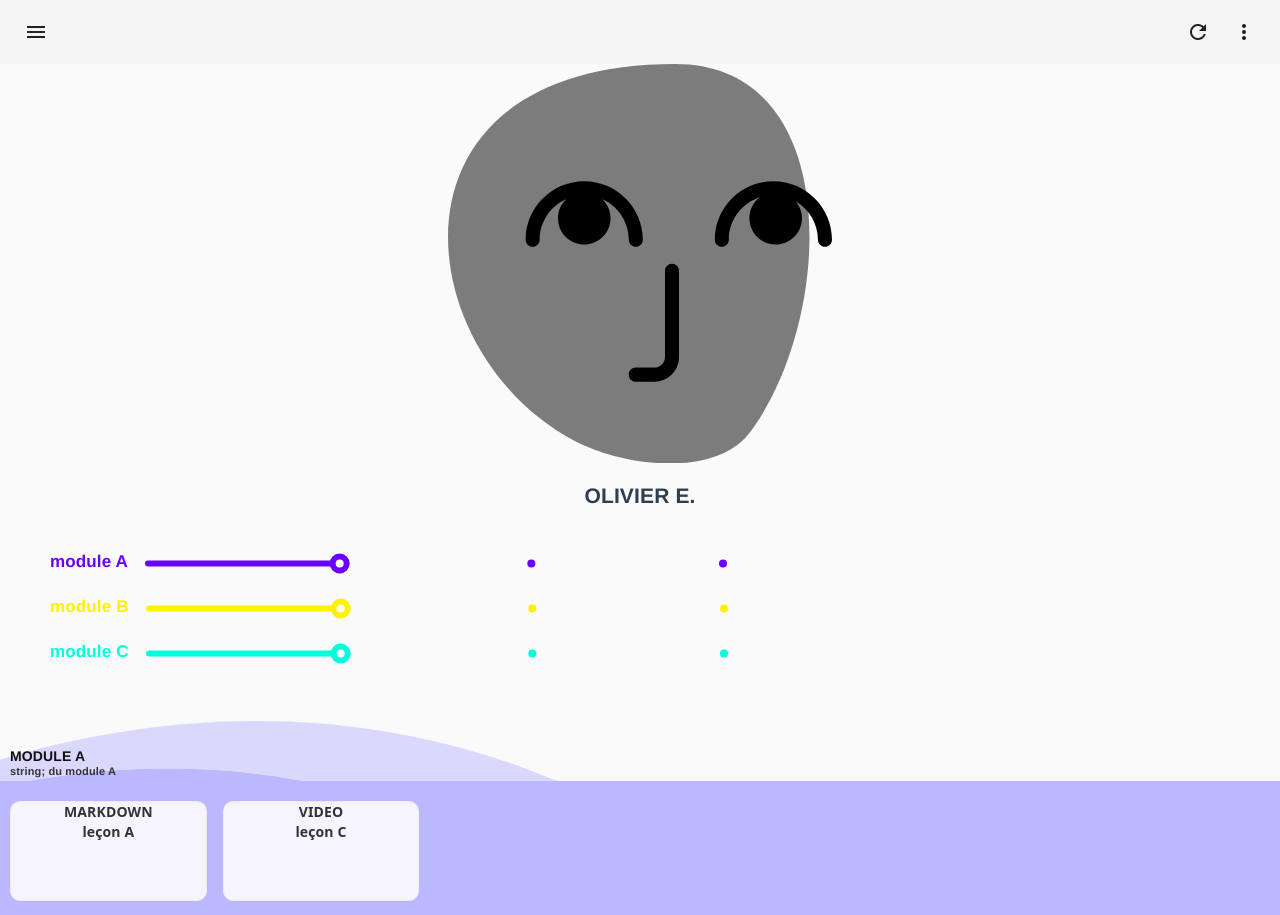
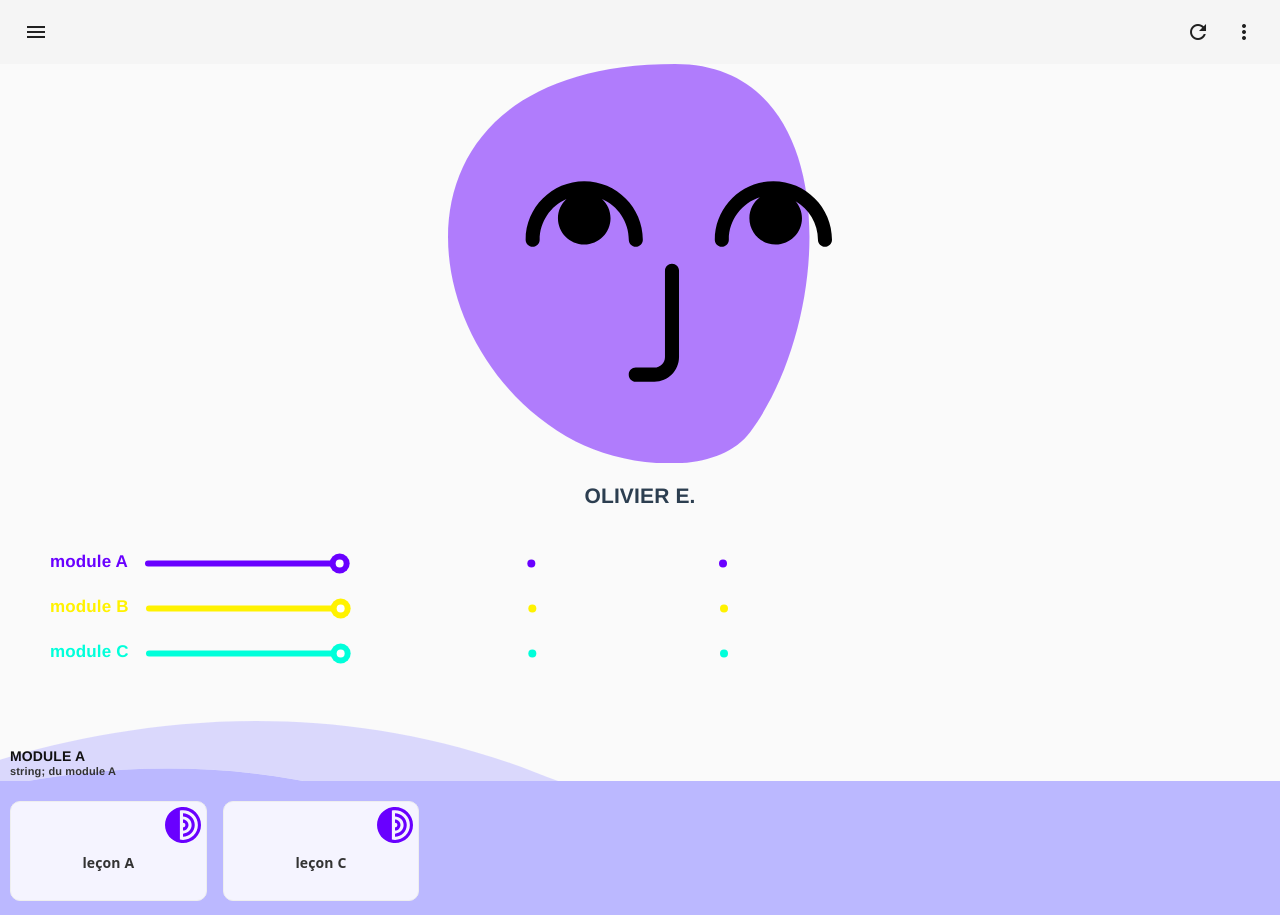
Before and after one commit to evaletolab/MILID, a Vue app in the folder milid-frontend/: page /home in a window 1280 px wide. Shown: the top 915 px of the page. Built offline with nearby package versions, Linux system fonts and the light colour scheme.

Commit message:
chg: initial display of svg icons

```diff
--- a/milid-frontend/src/components/MILIDIcons.vue
+++ b/milid-frontend/src/components/MILIDIcons.vue
@@ -2,11 +2,11 @@
   <!--- TOP -->
   <svg v-if="name === 'back_top'" :viewBox="viewBox" preserveAspectRatio="none" >
     <g>
-      <path d="M79.44,43.5c0,9.6-3.74,18.63-10.53,25.41C62.13,75.7,53.1,79.44,43.5,79.44S24.87,75.7,18.09,68.91
+      <path :style="{ fill: colorPrimary }" d="M79.44,43.5c0,9.6-3.74,18.63-10.53,25.41C62.13,75.7,53.1,79.44,43.5,79.44S24.87,75.7,18.09,68.91
         C11.3,62.13,7.56,53.1,7.56,43.5s3.74-18.63,10.53-25.41C24.87,11.3,33.9,7.56,43.5,7.56s18.63,3.74,25.41,10.53
         C75.7,24.87,79.44,33.9,79.44,43.5 M87,43.5C87,19.48,67.52,0,43.5,0S0,19.48,0,43.5S19.48,87,43.5,87S87,67.52,87,43.5L87,43.5z"
         />
-      <path d="M47.52,63.49V32.79l14.51,13.64c1.62,1.52,4.16,1.44,5.68-0.18c1.52-1.62,1.44-4.16-0.18-5.68l-21.28-20
+      <path :style="{ fill: colorPrimary }" d="M47.52,63.49V32.79l14.51,13.64c1.62,1.52,4.16,1.44,5.68-0.18c1.52-1.62,1.44-4.16-0.18-5.68l-21.28-20
         c-0.03-0.02-0.06-0.04-0.08-0.07c-0.07-0.07-0.15-0.13-0.23-0.19c-0.08-0.06-0.16-0.12-0.24-0.18c-0.07-0.05-0.15-0.09-0.23-0.14
         c-0.09-0.05-0.19-0.1-0.29-0.15c-0.03-0.01-0.05-0.03-0.08-0.04c-0.05-0.02-0.1-0.03-0.16-0.05c-0.1-0.04-0.2-0.08-0.3-0.11
         c-0.09-0.03-0.18-0.05-0.26-0.07c-0.1-0.02-0.2-0.04-0.3-0.06c-0.09-0.01-0.19-0.02-0.28-0.03c-0.1-0.01-0.19-0.01-0.29-0.01
@@ -20,10 +20,10 @@
   <!--- TOP -->
   <svg v-else-if="name === 'back'" :viewBox="viewBox" preserveAspectRatio="none" >
     <g>
-      <path d="M43.5,7.56c9.6,0,18.63,3.74,25.41,10.53C75.7,24.87,79.44,33.9,79.44,43.5S75.7,62.13,68.91,68.91
+      <path :style="{ fill: colorPrimary }" d="M43.5,7.56c9.6,0,18.63,3.74,25.41,10.53C75.7,24.87,79.44,33.9,79.44,43.5S75.7,62.13,68.91,68.91
         C62.13,75.7,53.1,79.44,43.5,79.44S24.87,75.7,18.09,68.91C11.3,62.13,7.56,53.1,7.56,43.5s3.74-18.63,10.53-25.41
         C24.87,11.3,33.9,7.56,43.5,7.56 M43.5,0C19.48,0,0,19.48,0,43.5S19.48,87,43.5,87S87,67.52,87,43.5S67.52,0,43.5,0L43.5,0z"/>
-      <path d="M63.49,39.48H32.79l13.64-14.51c1.52-1.62,1.44-4.16-0.18-5.68c-1.62-1.52-4.16-1.44-5.68,0.18l-20,21.28
+      <path :style="{ fill: colorPrimary }" d="M63.49,39.48H32.79l13.64-14.51c1.52-1.62,1.44-4.16-0.18-5.68c-1.62-1.52-4.16-1.44-5.68,0.18l-20,21.28
         c-0.02,0.03-0.04,0.06-0.07,0.08c-0.07,0.07-0.13,0.15-0.19,0.23c-0.06,0.08-0.12,0.16-0.18,0.24c-0.05,0.07-0.09,0.15-0.14,0.23
         c-0.05,0.09-0.1,0.19-0.15,0.29c-0.01,0.03-0.03,0.05-0.04,0.08c-0.02,0.05-0.03,0.1-0.05,0.16c-0.04,0.1-0.08,0.2-0.11,0.3
         c-0.03,0.09-0.05,0.18-0.07,0.26c-0.02,0.1-0.04,0.2-0.06,0.3c-0.01,0.09-0.02,0.19-0.03,0.28c-0.01,0.1-0.01,0.19-0.01,0.29
@@ -37,25 +37,25 @@
   <!--- COURS -->
   <svg v-else-if="name === 'cours'" :viewBox="viewBox" preserveAspectRatio="none" >
     <g>
-      <path d="M85.75,20.12L70.89,5.25C67.72,2.08,63.56,0.5,59.41,0.5c-4.15,0-8.31,1.58-11.48,4.75L9.61,43.57
+      <path :style="{ fill: colorPrimary }" d="M85.75,20.12L70.89,5.25C67.72,2.08,63.56,0.5,59.41,0.5c-4.15,0-8.31,1.58-11.48,4.75L9.61,43.57
         c-2.37,2.37-3.94,5.4-4.51,8.7L0.66,77.83C-0.51,84.57,4.74,90.5,11.28,90.5c0.62,0,1.25-0.05,1.89-0.16l25.56-4.44
         c3.29-0.57,6.33-2.15,8.7-4.51l38.32-38.32C92.09,36.73,92.09,26.45,85.75,20.12z M80.23,37.55L41.91,75.86
         c-1.23,1.23-2.79,2.04-4.51,2.34l-25.56,4.44c-0.19,0.03-0.37,0.05-0.55,0.05c-0.86,0-1.69-0.4-2.27-1.09
         c-0.41-0.49-0.85-1.3-0.65-2.44l4.44-25.56c0.3-1.72,1.11-3.28,2.34-4.51l38.32-38.32c1.59-1.59,3.7-2.47,5.95-2.47
         c2.25,0,4.36,0.88,5.95,2.47l14.86,14.86C83.51,28.92,83.51,34.26,80.23,37.55z"/>
-      <path d="M73.17,33.96l-8.27,8.27L48.77,26.1l8.27-8.27c1.31-1.31,3.42-1.31,4.73,0l11.4,11.4C74.48,30.53,74.48,32.65,73.17,33.96z
+      <path :style="{ fill: colorPrimary }" d="M73.17,33.96l-8.27,8.27L48.77,26.1l8.27-8.27c1.31-1.31,3.42-1.31,4.73,0l11.4,11.4C74.48,30.53,74.48,32.65,73.17,33.96z
         "/>
-      <path d="M59.58,47.55L37.51,69.62c-0.73,0.73-1.67,1.22-2.69,1.4l-15.61,2.71c-1.14,0.2-2.13-0.79-1.93-1.93l2.71-15.61
+      <path :style="{ fill: colorPrimary }" d="M59.58,47.55L37.51,69.62c-0.73,0.73-1.67,1.22-2.69,1.4l-15.61,2.71c-1.14,0.2-2.13-0.79-1.93-1.93l2.71-15.61
         c0.18-1.02,0.67-1.96,1.4-2.69l22.07-22.06L59.58,47.55z"/>
     </g>
   </svg>
   <!--- HOME -->
   <svg v-else-if="name === 'home'" :viewBox="viewBox" preserveAspectRatio="none" >
     <g>
-      <path d="M43.5,7.56c9.6,0,18.63,3.74,25.41,10.53C75.7,24.87,79.44,33.9,79.44,43.5S75.7,62.13,68.91,68.91
+      <path :style="{ fill: colorPrimary }" d="M43.5,7.56c9.6,0,18.63,3.74,25.41,10.53C75.7,24.87,79.44,33.9,79.44,43.5S75.7,62.13,68.91,68.91
         C62.13,75.7,53.1,79.44,43.5,79.44S24.87,75.7,18.09,68.91C11.3,62.13,7.56,53.1,7.56,43.5s3.74-18.63,10.53-25.41
         C24.87,11.3,33.9,7.56,43.5,7.56 M43.5,0C19.48,0,0,19.48,0,43.5S19.48,87,43.5,87S87,67.52,87,43.5S67.52,0,43.5,0L43.5,0z"/>
-      <path d="M68.4,36.44L45.87,15.37c-1.29-1.21-3.3-1.21-4.59,0L18.76,36.44c-1.13,1.06-0.38,2.96,1.17,2.96h4.43v24.08
+      <path :style="{ fill: colorPrimary }" d="M68.4,36.44L45.87,15.37c-1.29-1.21-3.3-1.21-4.59,0L18.76,36.44c-1.13,1.06-0.38,2.96,1.17,2.96h4.43v24.08
         c0,1.86,1.5,3.36,3.36,3.36h31.74c1.86,0,3.36-1.5,3.36-3.36V39.41h4.43C68.79,39.41,69.54,37.5,68.4,36.44z M53.53,57.57
         c-1.11,1.11-2.59,1.72-4.16,1.72c-1.57,0-3.05-0.61-4.16-1.72c-1.11-1.11-1.72-2.59-1.72-4.16c0-1.57,0.61-3.05,1.72-4.16
         c1.11-1.11,2.59-1.72,4.16-1.72c1.57,0,3.05,0.61,4.16,1.72c1.11,1.11,1.72,2.59,1.72,4.16C55.26,54.98,54.65,56.46,53.53,57.57z"
@@ -65,29 +65,29 @@
   <!--- infographie -->
   <svg v-else-if="name === 'infographie'" :viewBox="viewBox" preserveAspectRatio="none" >
     <g>
-      <path d="M43.5,0.04c-24,0-43.46,19.46-43.46,43.46c0,2.58,0.22,5.1,0.65,7.55c3.57,20.4,21.38,35.91,42.8,35.91
+      <path :style="{ fill: colorPrimary }" d="M43.5,0.04c-24,0-43.46,19.46-43.46,43.46c0,2.58,0.22,5.1,0.65,7.55c3.57,20.4,21.38,35.91,42.8,35.91
         c21.43,0,39.23-15.51,42.8-35.91c0.43-2.45,0.65-4.97,0.65-7.55C86.96,19.5,67.5,0.04,43.5,0.04z M43.49,79.41c0,0,0.01,0,0.01,0
         s0.01,0,0.01,0c0,0-0.01,0-0.01,0S43.49,79.41,43.49,79.41z M78.62,51.05c-0.77,3.6-2.09,7.05-3.91,10.24H12.3
         c-1.82-3.19-3.15-6.63-3.91-10.24c-0.52-2.45-0.79-4.98-0.79-7.55c0-9.59,3.74-18.61,10.52-25.39c6.78-6.78,15.8-10.52,25.39-10.52
         c9.59,0,18.61,3.74,25.39,10.52c6.78,6.78,10.52,15.8,10.52,25.39C79.41,46.07,79.14,48.6,78.62,51.05z"/>
       <g>
-        <path d="M31.75,53.74H19.01l-0.05-24.85c0-1.93,1.5-3.49,3.35-3.5l6.02-0.01c1.85-0.01,3.36,1.56,3.36,3.48L31.75,53.74z"/>
+        <path :style="{ fill: colorPrimary }" d="M31.75,53.74H19.01l-0.05-24.85c0-1.93,1.5-3.49,3.35-3.5l6.02-0.01c1.85-0.01,3.36,1.56,3.36,3.48L31.75,53.74z"/>
       </g>
       <g>
-        <path d="M51.19,53.74H38.46l-0.05-34.92c0-1.85,1.5-3.36,3.35-3.36l6.02-0.01c1.85,0,3.36,1.5,3.36,3.35L51.19,53.74z"/>
+        <path :style="{ fill: colorPrimary }" d="M51.19,53.74H38.46l-0.05-34.92c0-1.85,1.5-3.36,3.35-3.36l6.02-0.01c1.85,0,3.36,1.5,3.36,3.35L51.19,53.74z"/>
       </g>
       <g>
-        <path d="M70.63,53.74H57.89l-0.05-14.76c-0.01-2.02,1.49-3.66,3.34-3.67l6.02-0.03c1.85-0.01,3.36,1.62,3.37,3.64L70.63,53.74z"/>
+        <path :style="{ fill: colorPrimary }" d="M70.63,53.74H57.89l-0.05-14.76c-0.01-2.02,1.49-3.66,3.34-3.67l6.02-0.03c1.85-0.01,3.36,1.62,3.37,3.64L70.63,53.74z"/>
       </g>
     </g>
   </svg>
   <!--- parametres -->
   <svg v-else-if="name === 'parametres'" :viewBox="viewBox" preserveAspectRatio="none" >
     <g>
-      <path d="M43.5,7.56c9.6,0,18.63,3.74,25.41,10.53C75.7,24.87,79.44,33.9,79.44,43.5S75.7,62.13,68.91,68.91
+      <path :style="{ fill: colorPrimary }" d="M43.5,7.56c9.6,0,18.63,3.74,25.41,10.53C75.7,24.87,79.44,33.9,79.44,43.5S75.7,62.13,68.91,68.91
         C62.13,75.7,53.1,79.44,43.5,79.44S24.87,75.7,18.09,68.91C11.3,62.13,7.56,53.1,7.56,43.5s3.74-18.63,10.53-25.41
         C24.87,11.3,33.9,7.56,43.5,7.56 M43.5,0C19.48,0,0,19.48,0,43.5S19.48,87,43.5,87S87,67.52,87,43.5S67.52,0,43.5,0L43.5,0z"/>
-      <path d="M71.92,40.45c0-1.86-1.72-3.36-3.84-3.35l-4.76,0.01c-0.35-1.08-0.79-2.14-1.31-3.15l3.36-3.37
+      <path :style="{ fill: colorPrimary }" d="M71.92,40.45c0-1.86-1.72-3.36-3.84-3.35l-4.76,0.01c-0.35-1.08-0.79-2.14-1.31-3.15l3.36-3.37
         c1.49-1.5,1.64-3.77,0.33-5.08l-4.27-4.25c-1.31-1.31-3.59-1.16-5.08,0.34L53,24.95c-1.01-0.52-2.07-0.95-3.15-1.3l-0.01-4.76
         c0-2.12-1.51-3.83-3.36-3.82l-6.03,0.01c-1.86,0-3.36,1.72-3.35,3.84l0.01,4.76c-1.08,0.35-2.14,0.79-3.15,1.31l-3.37-3.36
         c-1.5-1.49-3.77-1.64-5.08-0.33l-4.25,4.27c-1.31,1.31-1.16,3.59,0.34,5.08L24.95,34c-0.52,1.01-0.95,2.07-1.3,3.15l-4.76,0.01
@@ -101,15 +101,15 @@
     </g>
   </svg>
   <!--- podcast -->
-  <svg v-else-if="name === 'podcast'" :viewBox="viewBox" preserveAspectRatio="none" >
+  <svg v-else-if="name === 'podcast'" viewBox="0 0 100 100" preserveAspectRatio="none" >
     <g>
-      <path d="M50.03,43.47c1.78,0,3.38,0.66,4.64,1.92c1.26,1.26,1.92,2.86,1.92,4.64c0,1.78-0.66,3.38-1.92,4.64
+      <path :style="{ fill: colorPrimary }" d="M50.03,43.47c1.78,0,3.38,0.66,4.64,1.92c1.26,1.26,1.92,2.86,1.92,4.64c0,1.78-0.66,3.38-1.92,4.64
         c-1.26,1.26-2.86,1.92-4.64,1.92v8.68c4.07,0,7.9-1.59,10.78-4.46c2.88-2.88,4.46-6.71,4.46-10.78c0-4.07-1.59-7.9-4.46-10.78
         c-2.88-2.88-6.71-4.46-10.78-4.46l0,0V43.47z"/>
-      <path d="M50.03,82.64c8.71,0,16.9-3.39,23.05-9.55c6.16-6.16,9.55-14.35,9.55-23.06s-3.39-16.9-9.55-23.05
+      <path :style="{ fill: colorPrimary }" d="M50.03,82.64c8.71,0,16.9-3.39,23.05-9.55c6.16-6.16,9.55-14.35,9.55-23.06s-3.39-16.9-9.55-23.05
         c-6.16-6.16-14.35-9.55-23.05-9.55l0,0v8.68c6.39,0,12.4,2.49,16.92,7.01c4.52,4.52,7.01,10.53,7.01,16.92
         c0,6.39-2.49,12.4-7.01,16.92c-4.52,4.52-10.53,7.01-16.92,7.01V82.64z"/>
-      <path d="M50.03,0.06c-2.96,0-5.86,0.26-8.68,0.75C17.89,4.93,0.06,25.4,0.06,50.03s17.83,45.11,41.29,49.22
+      <path :style="{ fill: colorPrimary }" d="M50.03,0.06c-2.96,0-5.86,0.26-8.68,0.75C17.89,4.93,0.06,25.4,0.06,50.03s17.83,45.11,41.29,49.22
         c2.82,0.49,5.72,0.75,8.68,0.75C77.63,100,100,77.63,100,50.03C100,22.44,77.63,0.06,50.03,0.06z M79.23,79.23
         c-7.8,7.8-18.17,12.09-29.19,12.09c-2.95,0-5.86-0.31-8.68-0.91V9.65c2.82-0.6,5.73-0.91,8.68-0.91c11.03,0,21.4,4.29,29.19,12.09
         c7.8,7.8,12.09,18.17,12.09,29.19S87.02,71.43,79.23,79.23z"/>
@@ -117,22 +117,22 @@
   </svg>
   <!--- sources -->
   <svg v-else-if="name === 'sources'" :viewBox="viewBox" preserveAspectRatio="none" >
-    <path d="M43.5,0C19.48,0,0,19.48,0,43.5S19.48,87,43.5,87S87,67.52,87,43.5S67.52,0,43.5,0z M68.91,68.91
+    <path :style="{ fill: colorPrimary }" d="M43.5,0C19.48,0,0,19.48,0,43.5S19.48,87,43.5,87S87,67.52,87,43.5S67.52,0,43.5,0z M68.91,68.91
 	C62.13,75.7,53.1,79.44,43.5,79.44S24.87,75.7,18.09,68.91C11.3,62.13,7.56,53.1,7.56,43.5s3.74-18.63,10.53-25.41
 	c4.76-4.76,10.63-8.02,17.02-9.54v46.28c0,3.07,3.77,4.53,5.84,2.27l10.12-11.07l10.12,11.07c2.07,2.26,5.84,0.8,5.84-2.27v-38.5
 	c0.65,0.56,1.29,1.14,1.9,1.76C75.7,24.87,79.44,33.9,79.44,43.5S75.7,62.13,68.91,68.91z"/>
   </svg>
   <!--- user -->
   <svg v-else-if="name === 'user'" viewBox="0 0 65.59 68.23" preserveAspectRatio="none" >
-    <path class="op5" d="M21.81,64.47c8.59,4.45,24.03,6.12,29.82-1.63C65.85,43.83,67.99,0,38.81,0C-13,0-6.83,49.63,21.81,64.47z"/>
-    <path d="M23.27,20.01c-5.52,0-10.01,4.49-10.01,10.01c0,0.66,0.54,1.2,1.2,1.2c0.66,0,1.2-0.54,1.2-1.2c0-3.11,1.88-5.79,4.57-6.97
+    <path class="op5" :style="{ fill: colorPrimary }" d="M21.81,64.47c8.59,4.45,24.03,6.12,29.82-1.63C65.85,43.83,67.99,0,38.81,0C-13,0-6.83,49.63,21.81,64.47z"/>
+    <path  d="M23.27,20.01c-5.52,0-10.01,4.49-10.01,10.01c0,0.66,0.54,1.2,1.2,1.2c0.66,0,1.2-0.54,1.2-1.2c0-3.11,1.88-5.79,4.57-6.97
       c-0.89,0.82-1.45,1.98-1.45,3.29c0,2.48,2.01,4.49,4.49,4.49s4.49-2.01,4.49-4.49c0-1.3-0.56-2.47-1.45-3.29
       c2.69,1.18,4.57,3.86,4.57,6.97c0,0.66,0.54,1.2,1.2,1.2c0.66,0,1.2-0.54,1.2-1.2C33.28,24.5,28.79,20.01,23.27,20.01z"/>
     <path d="M55.58,20.01c-5.52,0-10.01,4.49-10.01,10.01c0,0.66,0.54,1.2,1.2,1.2c0.66,0,1.2-0.54,1.2-1.2c0-3.39,2.23-6.26,5.29-7.24
       c-1.08,0.82-1.78,2.1-1.78,3.56c0,2.48,2.01,4.49,4.49,4.49s4.49-2.01,4.49-4.49c0-1.11-0.42-2.12-1.09-2.9
       c2.28,1.32,3.82,3.77,3.82,6.59c0,0.66,0.54,1.2,1.2,1.2s1.2-0.54,1.2-1.2C65.59,24.5,61.1,20.01,55.58,20.01z"/>
     <g>
-      <path d="M35.25,54.26h-3.18c-0.66,0-1.2-0.54-1.2-1.2c0-0.66,0.54-1.2,1.2-1.2h3.18c1,0,1.81-0.81,1.81-1.81V35.32
+      <path  d="M35.25,54.26h-3.18c-0.66,0-1.2-0.54-1.2-1.2c0-0.66,0.54-1.2,1.2-1.2h3.18c1,0,1.81-0.81,1.81-1.81V35.32
         c0-0.66,0.54-1.2,1.2-1.2c0.66,0,1.2,0.54,1.2,1.2v14.73C39.46,52.37,37.58,54.26,35.25,54.26z"/>
     </g>
   </svg>
@@ -140,7 +140,7 @@
   <svg v-else-if="name === 'video'" :viewBox="viewBox" preserveAspectRatio="none" >
     <g>
       <g>
-        <path d="M13.43,8.72c0.83,0,1.64,0.22,2.4,0.66l63.09,36.43c1.53,0.88,2.4,2.4,2.4,4.16c0,1.76-0.88,3.28-2.4,4.16L15.83,90.56
+        <path :style="{ fill: colorPrimary }" d="M13.43,8.72c0.83,0,1.64,0.22,2.4,0.66l63.09,36.43c1.53,0.88,2.4,2.4,2.4,4.16c0,1.76-0.88,3.28-2.4,4.16L15.83,90.56
           c-0.76,0.44-1.57,0.66-2.4,0.66c-0.83,0-1.64-0.22-2.4-0.66c-1.53-0.88-2.4-2.4-2.4-4.16V13.55c0-1.76,0.88-3.28,2.4-4.16
           C11.79,8.95,12.6,8.72,13.43,8.72L13.43,8.72 M13.43,0.05c-2.31,0-4.63,0.61-6.74,1.83c-4.22,2.44-6.74,6.8-6.74,11.67V86.4
           c0,4.87,2.52,9.23,6.74,11.67c2.11,1.22,4.42,1.83,6.74,1.83s4.63-0.61,6.74-1.83l63.09-36.43c4.22-2.44,6.74-6.8,6.74-11.67
@@ -156,6 +156,7 @@
 <script lang="ts">
 import axios from 'axios';
 import { Component, Prop, Vue } from 'vue-property-decorator';
+import { config } from 'vue/types/umd';
 import { MILID } from '../models';
 import { $config } from '../services';
 
@@ -165,14 +166,17 @@ export default class MILIDIcons extends Vue {
   @Prop({ default : '1'}) private theme!: string;
   @Prop({ default : '18'}) private width!: string;
   @Prop({ default : '18'}) private height!: string;
+  @Prop({ default : 'primary'}) private color!: string;
 
-  config: MILID.Config = {} as MILID.Config;
   content = "";
 
   async created() {
-    this.config = await $config.store.config;
     // const res = await axios.get(this.config.baseUrl + `assets/icons/${this.name}.svg`, {responseType: 'text'});
     // this.content = res.data as string;
+  }
+
+  get config() {
+    return $config.store.config;
   }
 
   get viewBox() {
@@ -180,6 +184,8 @@ export default class MILIDIcons extends Vue {
   }
 
   get colorPrimary() {
+    console.log('----',this.theme, this.config.themes)
+
     return this.config.themes[this.theme].primary;
   }
 
--- a/milid-frontend/src/views/Home.scss
+++ b/milid-frontend/src/views/Home.scss
@@ -8,6 +8,7 @@
     margin-bottom: 40px;
     svg {
       width: 30%;
+      color: var(--theme-1-primary);
     }
     h2{
       text-transform: uppercase;
@@ -55,6 +56,12 @@
       border-radius: 10px;
       color: #333;
       background-color: rgba(255,255,255,0.85);
+      .type {
+        width: 36px;
+        margin: 5px;
+        margin-right: 5px;
+        margin-left: auto;
+      }
     }
   }
 
--- a/milid-frontend/src/views/Home.vue
+++ b/milid-frontend/src/views/Home.vue
@@ -26,7 +26,7 @@
 
     <!-- USER -->
     <div class="user">
-      <MILIDIcons name="user" />
+      <MILIDIcons name="user" theme="1"/>
       <h2>Olivier E.</h2>
     </div>
 
@@ -43,7 +43,9 @@
         <div v-for="lesson in mod.lessons" :key="lesson.id"
             @click="routerLink(mod.id,lesson.id)"
             class="lesson">
-          <div class="type">{{lesson.type}}</div>
+          <div class="type">
+            <MILIDIcons name="podcast" :theme="mod.theme"/>
+          </div>
           <div class="title">{{lesson.title}}</div>
         </div>
       </div>
@@ -51,7 +53,6 @@
 
       <!-- <li><router-link :to="'/module/' + mod.id + '/lesson/0'">{{ mod.title }}</router-link></li> -->
     </div>
-
 
   </div>
 </template>
```
Also changed, not shown: milid-frontend/src/views/Lesson.vue (+10 -6 lines).
